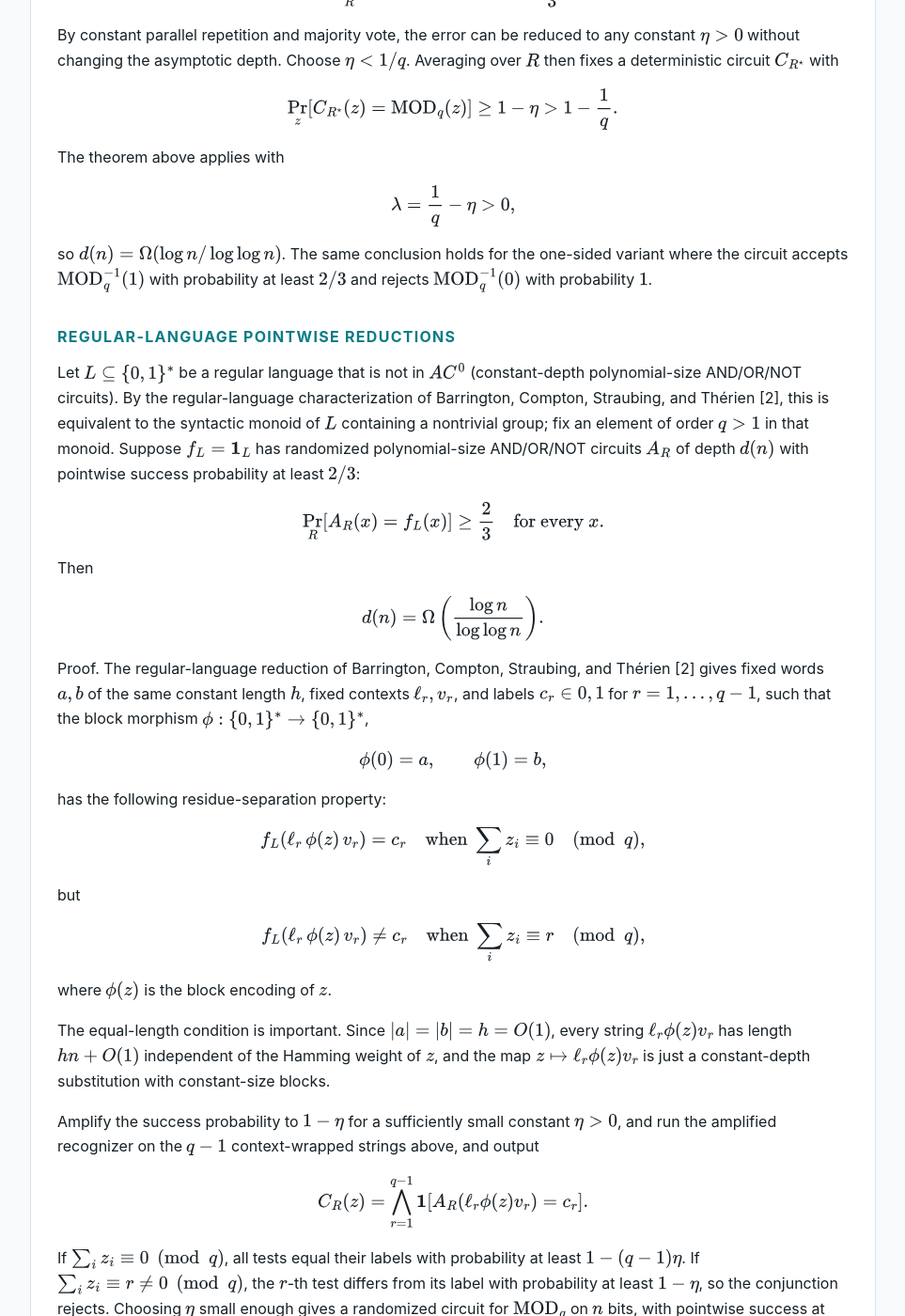
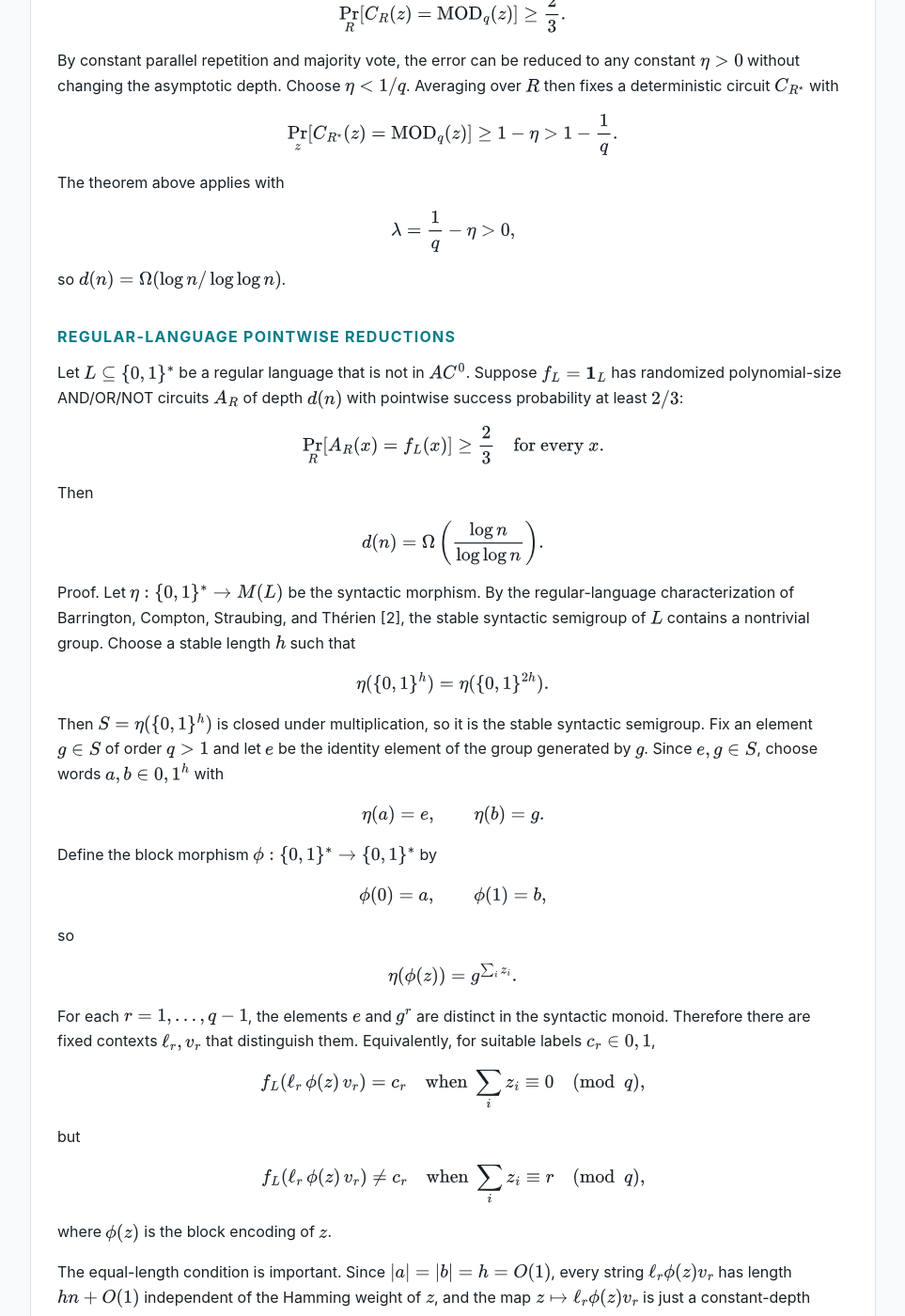
Before and after one commit to ezoicoder/ezoicoder.github.io, a Jekyll site: the page built from _posts/2026-07-01-near-perfect-mod-q-ac-depth.md, in a window 1280 px wide and 1400 px high, scrolled down 2640 px. Shown: the whole window at 94% size, without its empty margins (158-1121 px from the left). Built offline with Jekyll 4.4.1, drawn with Linux system fonts in a browser that asks for light colours; some of the changed text lies outside the part shown.

Commit message:
Refine DLM blog posts and figure

```diff
--- a/_posts/2026-07-01-near-perfect-mod-q-ac-depth.md
+++ b/_posts/2026-07-01-near-perfect-mod-q-ac-depth.md
@@ -1,7 +1,7 @@
 ---
-title: "Near-perfect average-case MOD_q requires log n / log log n AC circuit depth"
+title: "Near-perfect average-case MOD_q requires log n / log log n depth for polynomial-size AC circuits"
 date: 2026-07-01
-updated: 2026-07-02
+updated: 2026-07-04
 slug: near-perfect-mod-q-ac-depth
 permalink: /blog/near-perfect-mod-q-ac-depth/
 tags: [circuit complexity, average-case lower bounds, AC circuits]
@@ -9,7 +9,9 @@
 ---
 
 This note records a simple average-case consequence of the low-degree
-polynomial method for modular counting. Fix an integer $q\ge 2$ and a constant
+polynomial method for modular counting by polynomial-size AC circuit families.
+Throughout, circuit families are polynomial-size unless a size parameter is
+stated explicitly. Fix an integer $q\ge 2$ and a constant
 $\lambda>0$. For uniformly random $x\in\{0,1\}^n$, let
 
 $$
@@ -64,7 +66,7 @@
 $$
 
 This is only a slight rephrasing of Beck and Li, Theorem 7.1. The theorem is
-stated there for $AC[p]$, but the statement itself keeps the depth parameter
+stated there for $AC^0[p]$, but the statement itself keeps the depth parameter
 $d$ explicit, so we use it in this per-circuit form.
 
 Now suppose $C$ has polynomial size, say $S\le n^\alpha$. Choose
@@ -167,18 +169,11 @@
 \lambda=\frac1q-\eta>0,
 $$
 
-so $d(n)=\Omega(\log n/\log\log n)$. The same conclusion holds for the
-one-sided variant where the circuit accepts $\mathrm{MOD}_q^{-1}(1)$ with
-probability at least $2/3$ and rejects $\mathrm{MOD}_q^{-1}(0)$ with
-probability $1$.
+so $d(n)=\Omega(\log n/\log\log n)$.
 
 ## Regular-language pointwise reductions
 
-Let $$L\subseteq\{0,1\}^*$$ be a regular language that is not in $AC^0$
-(constant-depth polynomial-size AND/OR/NOT circuits). By the
-regular-language characterization of Barrington, Compton, Straubing, and
-Thérien [2], this is equivalent to the syntactic monoid of $L$ containing a
-nontrivial group; fix an element of order $q>1$ in that monoid. Suppose
+Let $$L\subseteq\{0,1\}^*$$ be a regular language that is not in $AC^0$. Suppose
 $f_L=\mathbf{1}_L$ has randomized polynomial-size AND/OR/NOT circuits $A_R$ of
 depth $d(n)$ with pointwise success probability at least $2/3$:
 
@@ -193,16 +188,39 @@
 d(n)=\Omega\left(\frac{\log n}{\log\log n}\right).
 $$
 
-Proof. The regular-language reduction of Barrington, Compton, Straubing, and
-Thérien [2] gives fixed words $a,b$ of the same constant length $h$, fixed
-contexts $\ell_r,v_r$, and labels $c_r\in\{0,1\}$ for
-$$r=1,\ldots,q-1$$, such that the block morphism $$\phi:\{0,1\}^*\to\{0,1\}^*$$,
+Proof. Let $$\eta:\{0,1\}^*\to M(L)$$ be the syntactic morphism. By the
+regular-language characterization of Barrington, Compton, Straubing, and
+Thérien [2], the stable syntactic semigroup of $L$ contains a nontrivial group.
+Choose a stable length $h$ such that
+
+$$
+\eta(\{0,1\}^h)=\eta(\{0,1\}^{2h}).
+$$
+
+Then $$S=\eta(\{0,1\}^h)$$ is closed under multiplication, so it is the stable
+syntactic semigroup. Fix an element $g\in S$ of order $q>1$ and let $e$ be the
+identity element of the group generated by $g$. Since $e,g\in S$, choose words
+$a,b\in\{0,1\}^h$ with
+
+$$
+\eta(a)=e,\qquad \eta(b)=g.
+$$
+
+Define the block morphism $$\phi:\{0,1\}^*\to\{0,1\}^*$$ by
 
 $$
 \phi(0)=a,\qquad \phi(1)=b,
 $$
 
-has the following residue-separation property:
+so
+
+$$
+\eta(\phi(z))=g^{\sum_i z_i}.
+$$
+
+For each $$r=1,\ldots,q-1$$, the elements $e$ and $g^r$ are distinct in the
+syntactic monoid. Therefore there are fixed contexts $\ell_r,v_r$ that
+distinguish them. Equivalently, for suitable labels $c_r\in\{0,1\}$,
 
 $$
 f_L(\ell_r\,\phi(z)\,v_r)=c_r
@@ -224,7 +242,7 @@
 substitution with constant-size blocks.
 
 Amplify the success probability to $1-\eta$ for a sufficiently small constant
-$\eta>0$, and run the amplified recognizer on the $q-1$ context-wrapped strings
+$\eta>0$, run the amplified recognizer on the $q-1$ context-wrapped strings
 above, and output
 
 $$
```
Also changed, not shown: _posts/2026-06-26-exact-sampling-round-complexity-dlms.md (+99 -74 lines), assets/blog/dlm_notes.md (added, +13 -0 lines), assets/blog/regular-language-segments.png, 2 other files.
